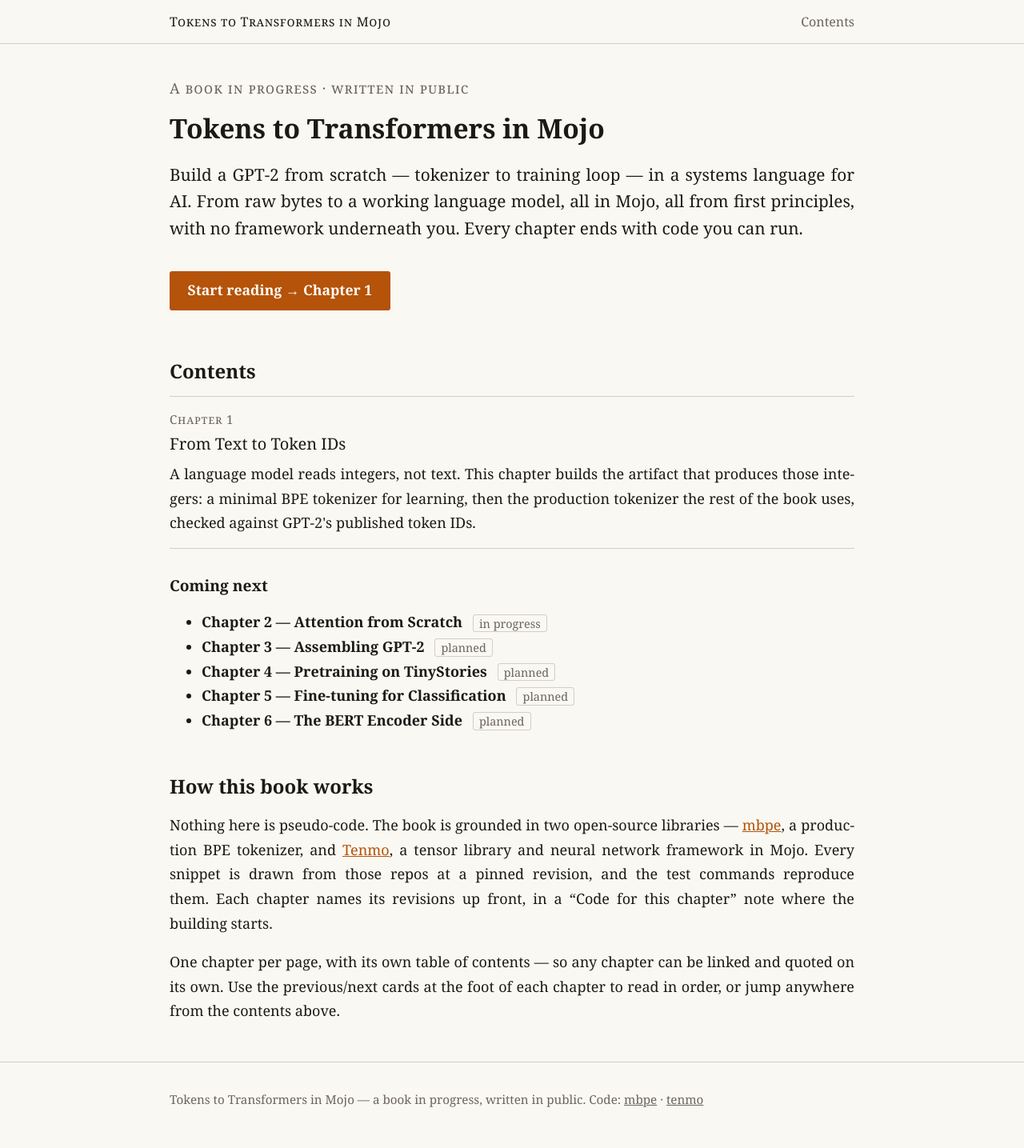
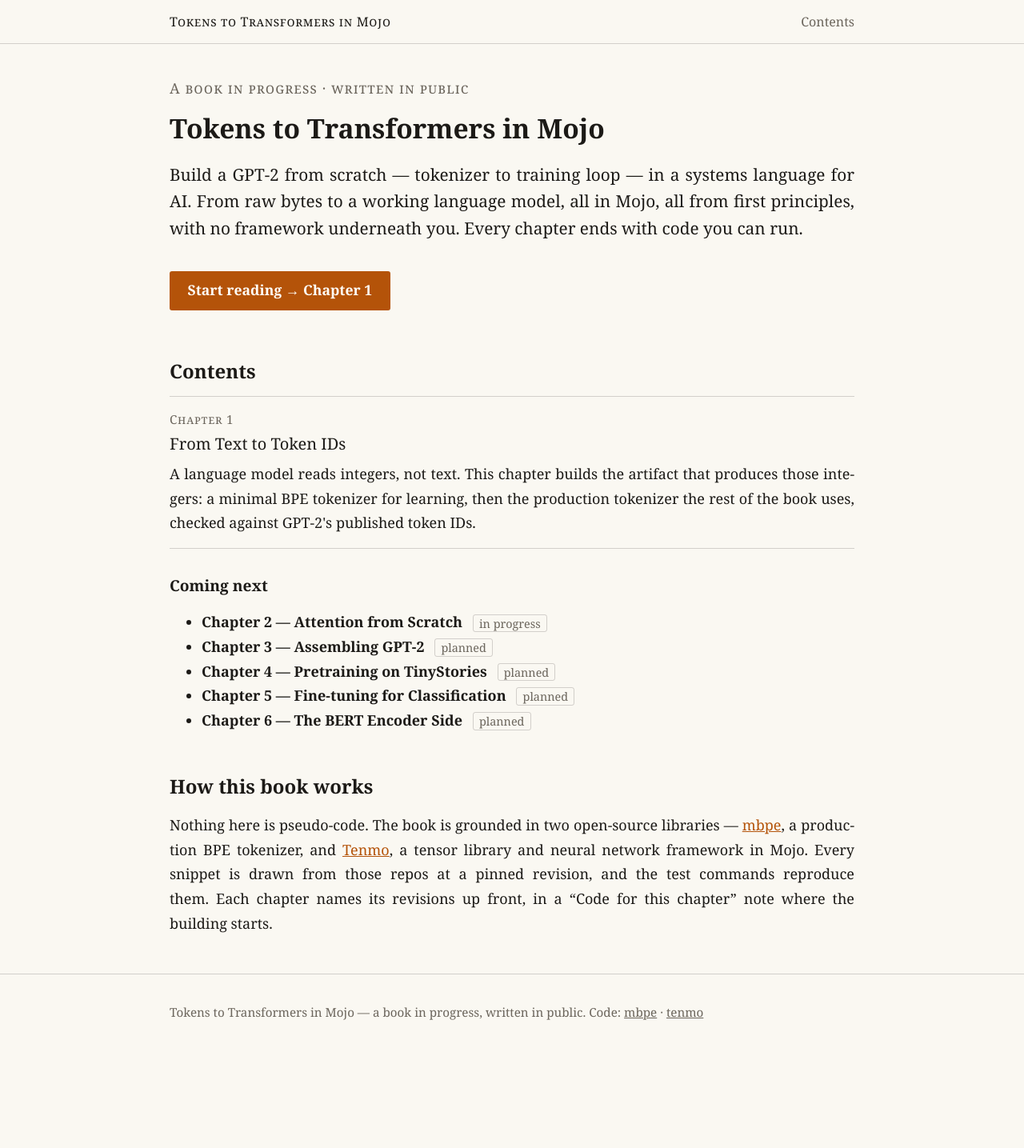
Before and after one commit to ratulb/tokens-to-transformers, a Jekyll site: the page built from index.md, in a window 1280 px wide. Shown: the whole page at 80% size. Built offline with Jekyll 4.4.1, drawn with Linux system fonts in a browser that asks for light colours; after the commit the page ends 1326 px from its top, so only the background shows below that.

Commit message:
Cut false per-chapter TOC claim from index

```diff
--- a/index.md
+++ b/index.md
@@ -27,5 +27,3 @@
 ## How this book works
 
 Nothing here is pseudo-code. The book is grounded in two open-source libraries — [mbpe](https://github.com/ratulb/mbpe), a production BPE tokenizer, and [Tenmo](https://github.com/ratulb/tenmo), a tensor library and neural network framework in Mojo. Every snippet is drawn from those repos at a pinned revision, and the test commands reproduce them. Each chapter names its revisions up front, in a "Code for this chapter" note where the building starts.
-
-One chapter per page, with its own table of contents — so any chapter can be linked and quoted on its own. Use the previous/next cards at the foot of each chapter to read in order, or jump anywhere from the contents above.
```
